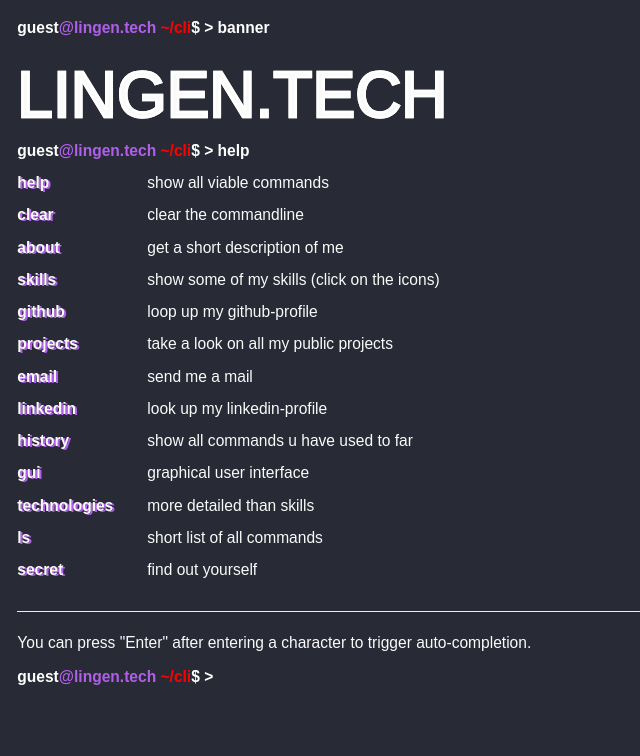
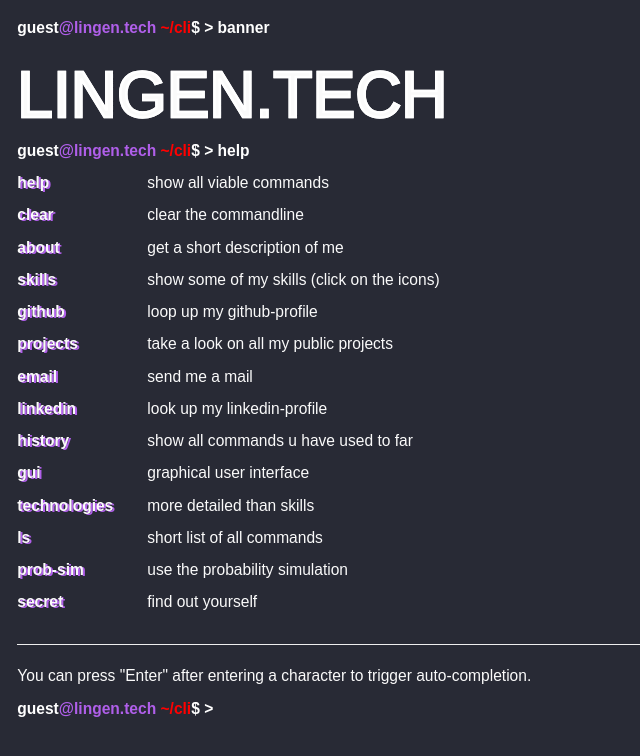
Before and after one commit to janlingen/lingen.tech, an Angular app in the folder personal-page/: page /cli in a window 1280 px wide. Shown: the top 756 px of the page, without its empty margins (0-640 px from the left). Built offline with nearby package versions, Linux system fonts and the light colour scheme.

Commit message:
Add navigation to prob-sim in via commands

```diff
--- a/personal-page/src/app/cli/commandline-interface/commandline-interface.component.ts
+++ b/personal-page/src/app/cli/commandline-interface/commandline-interface.component.ts
@@ -46,6 +46,7 @@ export class CommandlineInterfaceComponent implements OnInit {
       'gui',
       'skills',
       'secret',
+      'prob-sim',
     ];
     if (this.currentCommand.length >= 1) {
       if (this.currentCommand.startsWith('cd ')) {
@@ -67,6 +68,12 @@ export class CommandlineInterfaceComponent implements OnInit {
       case 'secret':
         this.historyService.addCommandResult(command, ['navigating to secret']);
         this.router.navigate(['/secret']);
+        break;
+      case 'prob-sim':
+        this.historyService.addCommandResult(command, [
+          'navigating to prob-sim',
+        ]);
+        this.router.navigate(['/prob-sim']);
         break;
       case 'ls':
         this.historyService.addCommandResult(command, [
--- a/personal-page/src/app/cli/commandline-interface/history-displayer/help/help.component.ts
+++ b/personal-page/src/app/cli/commandline-interface/history-displayer/help/help.component.ts
@@ -19,6 +19,7 @@ export class HelpComponent implements OnInit {
     'gui',
     'technologies',
     'ls',
+    'prob-sim',
     'secret'
   ];
 
@@ -35,6 +36,7 @@ export class HelpComponent implements OnInit {
     'graphical user interface',
     'more detailed than skills',
     'short list of all commands',
+    'use the probability simulation',
     'find out yourself',
   ];
 
```
